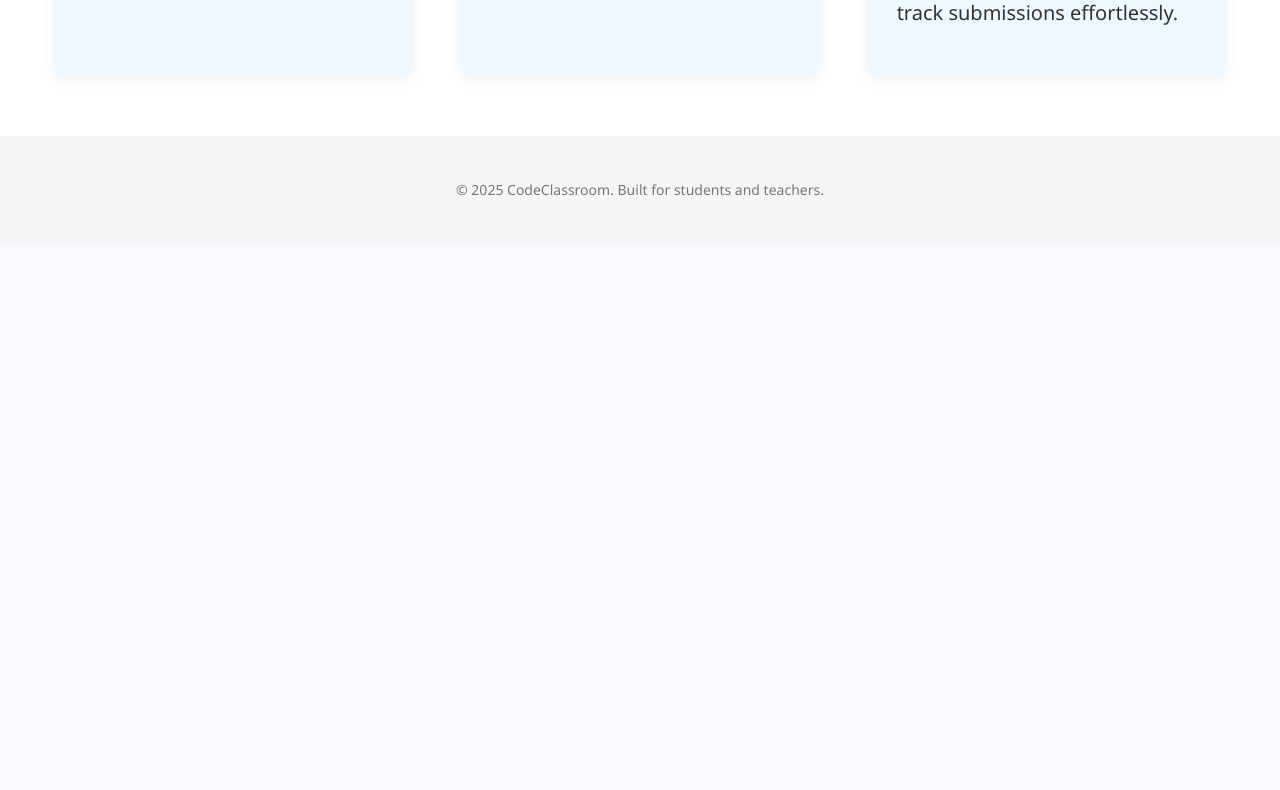
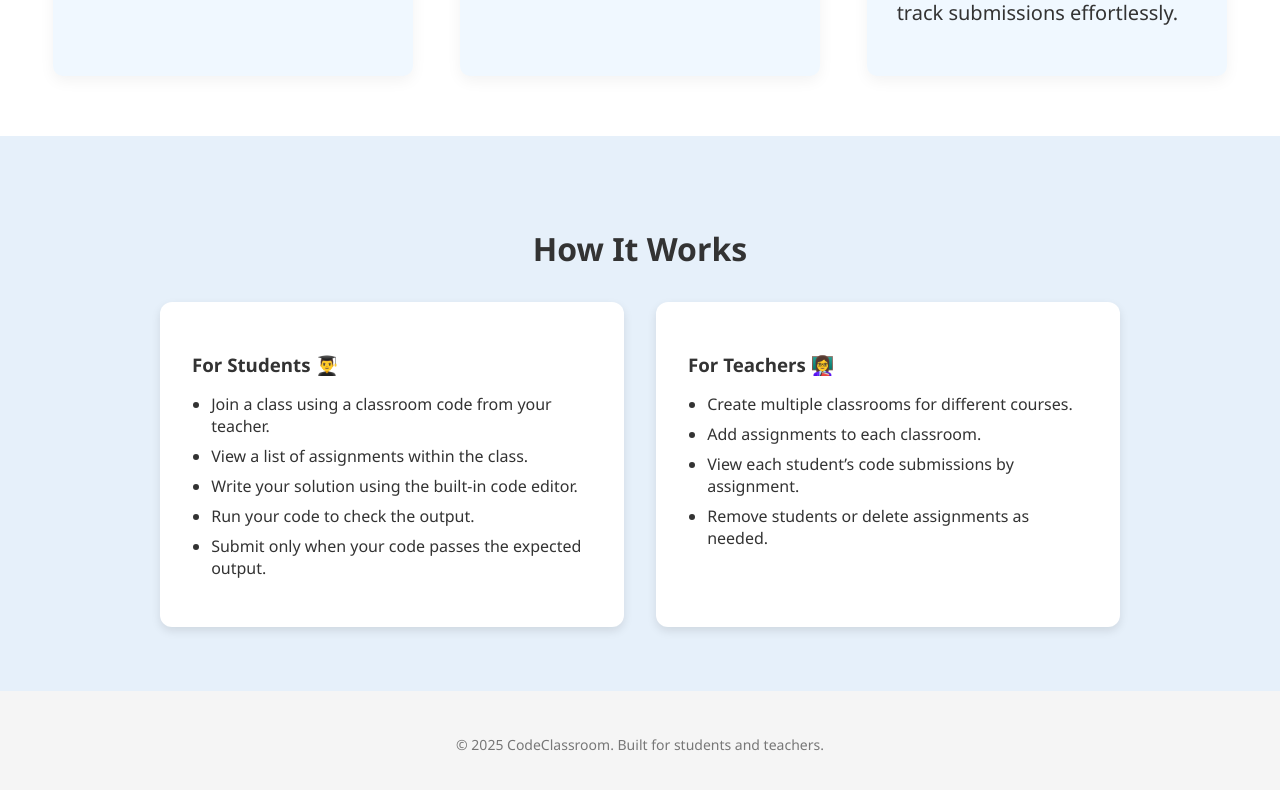
Before and after one commit to ethanvcan/codeclassroom-frontend, a React (Create React App) app: page / in a window 1280 px wide. Shown: the part 910-1700 px from the top of the page. Before the commit the page ends 1153 px from the top, so only its background shows below. Built offline with nearby package versions, Linux system fonts and the light colour scheme.

Commit message:
Updates on homepage

```diff
--- a/src/pages/HomePage.css
+++ b/src/pages/HomePage.css
@@ -2,6 +2,7 @@
     font-family: 'Segoe UI', sans-serif;
     background-color: #f5f5f5;
     color: #333;
+    overflow-x: hidden;
   }
 
   .home-header {
@@ -11,6 +12,18 @@
     padding: 10px 50px;
     background-color: #ffffff;
     box-shadow: 0 2px 6px rgba(0, 0, 0, 0.1);
+    animation: slideDown 0.8s ease forwards;
+  }
+
+  @keyframes slideDown {
+    from {
+      transform: translateY(-30px);
+      opacity: 0;
+    }
+    to {
+      transform: translateY(0);
+      opacity: 1;
+    }
   }
 
   .home-logo {
@@ -21,6 +34,7 @@
     font-size: 45px;
     margin-left: 10px;
     color: #0077cc;
+    animation: fadeIn 1s ease-in;
   }
 
   .home-buttons button {
@@ -32,11 +46,13 @@
     border: none;
     border-radius: 6px;
     cursor: pointer;
-    transition: background-color 0.3s ease;
+    transition: all 0.3s ease;
+    transform: scale(1);
   }
 
   .home-buttons button:hover {
     background-color: #005fa3;
+    transform: scale(1.05);
   }
 
   .hero-section {
@@ -45,6 +61,18 @@
     justify-content: space-between;
     padding: 60px 40px;
     background-color: #e6f0fa;
+    animation: slideInLeft 1s ease;
+  }
+
+  @keyframes slideInLeft {
+    from {
+      transform: translateX(-50px);
+      opacity: 0;
+    }
+    to {
+      transform: translateX(0);
+      opacity: 1;
+    }
   }
 
   .hero-text {
@@ -64,17 +92,15 @@
     width: 33%;
     height: 300px;
     margin-right: 10px;
-    background-color: #ccc;
-    display: flex;
-    align-items: center;
-    justify-content: center;
-    font-weight: bold;
     border-radius: 10px;
+    object-fit: cover;
+    animation: fadeIn 1.2s ease;
   }
 
   .features-section {
     padding: 60px 40px;
     background-color: #ffffff;
+    animation: fadeInUp 1s ease;
   }
 
   .features-section h2 {
@@ -98,7 +124,8 @@
     font-size: 20px;
     box-shadow: 0 5px 15px rgba(0, 0, 0, 0.05);
     transition: transform 0.3s ease;
-    animation: fadeIn 1s ease forwards;
+    opacity: 0;
+    animation: fadeInUp 1s ease forwards;
   }
 
   .feature-card:hover {
@@ -106,21 +133,69 @@
   }
 
   .delay-1 {
-    animation-delay: 0.2s;
+    animation-delay: 0.3s;
   }
 
   .delay-2 {
-    animation-delay: 0.4s;
+    animation-delay: 0.6s;
   }
 
-.features-image-placeholder {
-    margin-top: 40px;
-    height: 300px;
-    background-color: #ddd;
+  @keyframes fadeInUp {
+    from {
+      opacity: 0;
+      transform: translateY(30px);
+    }
+    to {
+      opacity: 1;
+      transform: translateY(0);
+    }
+  }
+
+  .instructions-section {
+    padding: 4rem 2rem;
+    background-color: #e6f0fa;
     text-align: center;
-    line-height: 300px;
-    font-weight: bold;
-    border-radius: 10px;
+    animation: fadeIn 1.5s ease;
+  }
+
+  .instructions-section h2 {
+    font-size: 2rem;
+    margin-bottom: 2rem;
+  }
+
+  .instructions-grid {
+    display: flex;
+    flex-wrap: wrap;
+    gap: 2rem;
+    justify-content: center;
+  }
+
+  .instruction-card {
+    flex: 1 1 300px;
+    max-width: 400px;
+    background: white;
+    padding: 2rem;
+    border-radius: 12px;
+    box-shadow: 0 4px 10px rgba(0, 0, 0, 0.1);
+    text-align: left;
+    transition: transform 0.3s ease;
+  }
+
+  .instruction-card:hover {
+    transform: scale(1.02);
+  }
+
+  .instruction-card h3 {
+    margin-bottom: 1rem;
+  }
+
+  .instruction-card ul {
+    list-style-type: disc;
+    padding-left: 1.2rem;
+  }
+
+  .instruction-card li {
+    margin-bottom: 0.5rem;
   }
 
   .footer-section {
@@ -129,16 +204,14 @@
     padding: 30px 10px;
     font-size: 14px;
     color: #777;
+    animation: fadeIn 2s ease;
   }
 
   @keyframes fadeIn {
     from {
       opacity: 0;
-        transform: translateY(20px);
     }
-
     to {
       opacity: 1;
-        transform: translateY(0);
     }
   }
--- a/src/pages/HomePage.js
+++ b/src/pages/HomePage.js
@@ -42,6 +42,32 @@ const HomePage = () => {
         </div>
       </section>
 
+      <section className="instructions-section">
+        <h2>How It Works</h2>
+        <div className="instructions-grid">
+          <div className="instruction-card">
+            <h3>For Students 👨‍🎓</h3>
+            <ul>
+              <li>Join a class using a classroom code from your teacher.</li>
+              <li>View a list of assignments within the class.</li>
+              <li>Write your solution using the built-in code editor.</li>
+              <li>Run your code to check the output.</li>
+              <li>Submit only when your code passes the expected output.</li>
+            </ul>
+          </div>
+          <div className="instruction-card">
+            <h3>For Teachers 👩‍🏫</h3>
+            <ul>
+              <li>Create multiple classrooms for different courses.</li>
+              <li>Add assignments to each classroom.</li>
+              <li>View each student’s code submissions by assignment.</li>
+              <li>Remove students or delete assignments as needed.</li>
+            </ul>
+          </div>
+        </div>
+      </section>
+
+
       <section className="footer-section">
         <p>&copy; {new Date().getFullYear()} CodeClassroom. Built for students and teachers.</p>
       </section>
```
Lines whose indentation alone changed are shown as unchanged.
